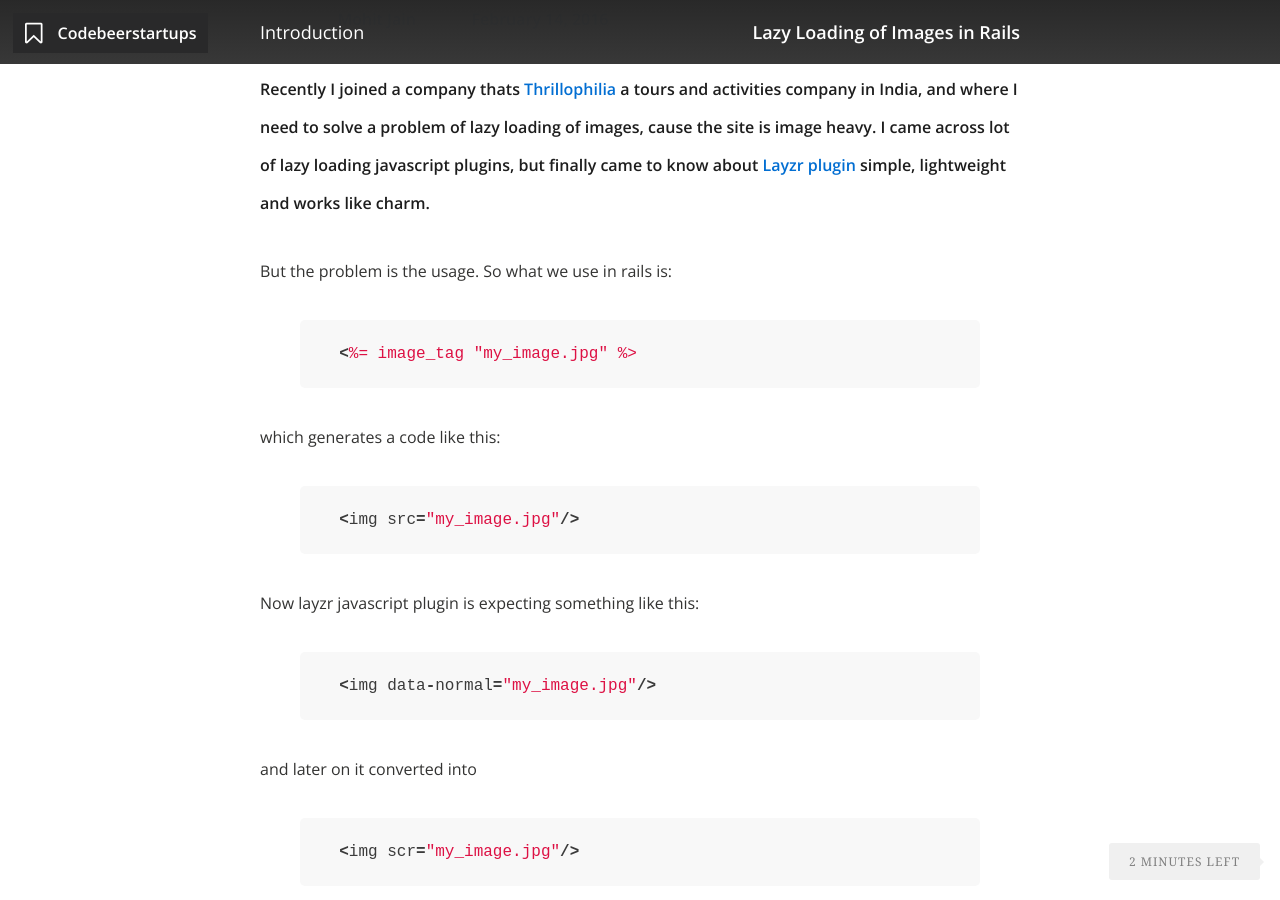
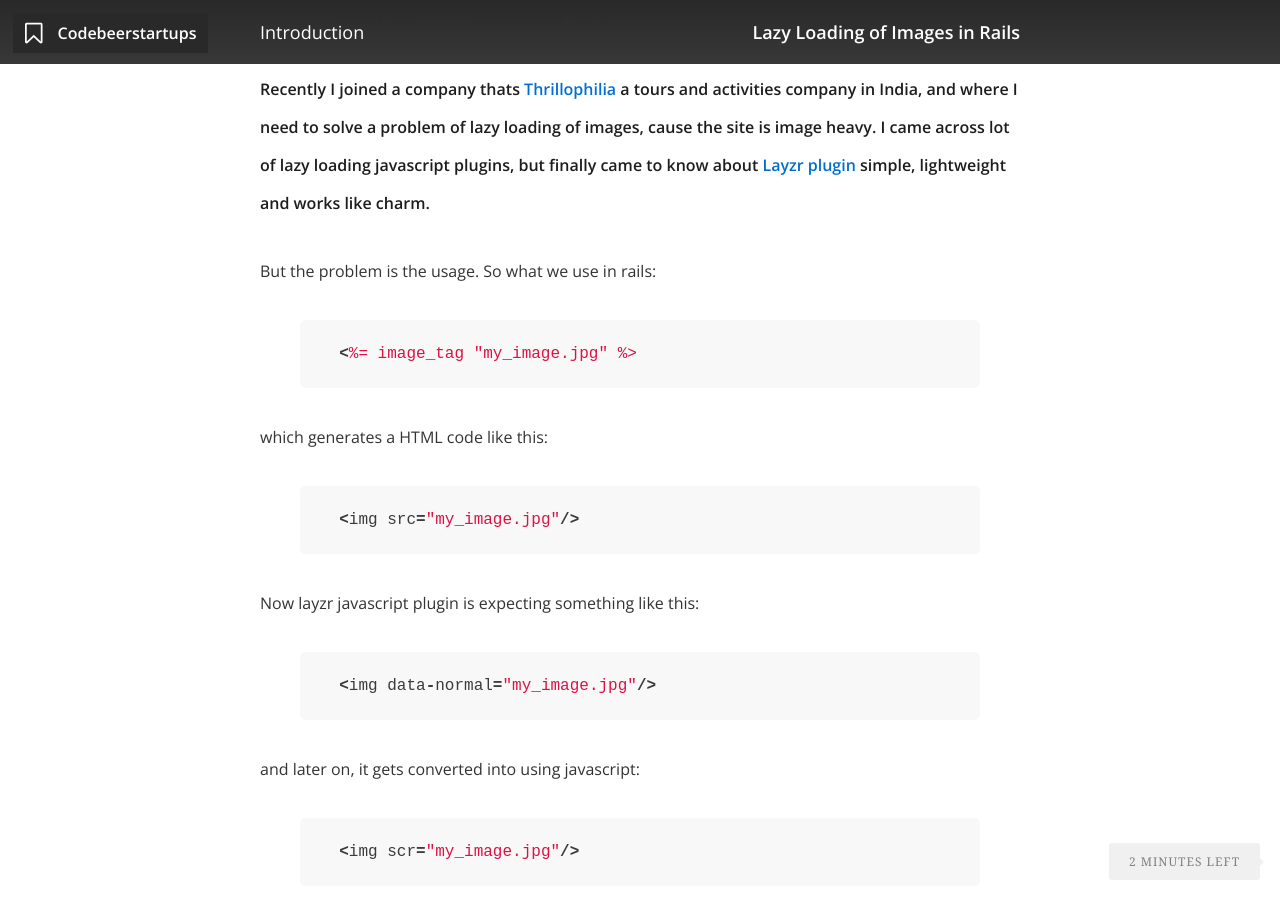
Before and after one commit to mohitjain/mohitjain, a Jekyll site: the page built from _posts/2016-02-14-lazy-loading-of-images-in-rails.md, in a window 1280 px wide and 900 px high, scrolled down 230 px. Built offline with Jekyll 4.4.1, drawn with Linux system fonts in a browser that asks for light colours; nearby versions of some CDN libraries; comment, search, counter and statistics services are not loaded.

Commit message:
Minor textual chanegs

```diff
--- a/_posts/2016-02-14-lazy-loading-of-images-in-rails.md
+++ b/_posts/2016-02-14-lazy-loading-of-images-in-rails.md
@@ -11,13 +11,13 @@ Recently I joined a company thats [Thrillophilia](http://www.thrillophilia.com/)
 
 <!--more-->
 
-But the problem is the usage. So what we use in rails is:
+But the problem is the usage. So what we use in rails:
 
 {% highlight ruby %}
   <%= image_tag "my_image.jpg" %>
 {% endhighlight %}
 
-which generates a code like this:
+which generates a HTML code like this:
 
 {% highlight ruby %}
   <img src="my_image.jpg"/>
@@ -29,7 +29,7 @@ Now layzr javascript plugin is expecting something like this:
   <img data-normal="my_image.jpg"/>
 {% endhighlight %}
 
-and later on it converted into
+and later on, it gets converted into using javascript:
 
 {% highlight ruby %}
   <img scr="my_image.jpg"/>
```
